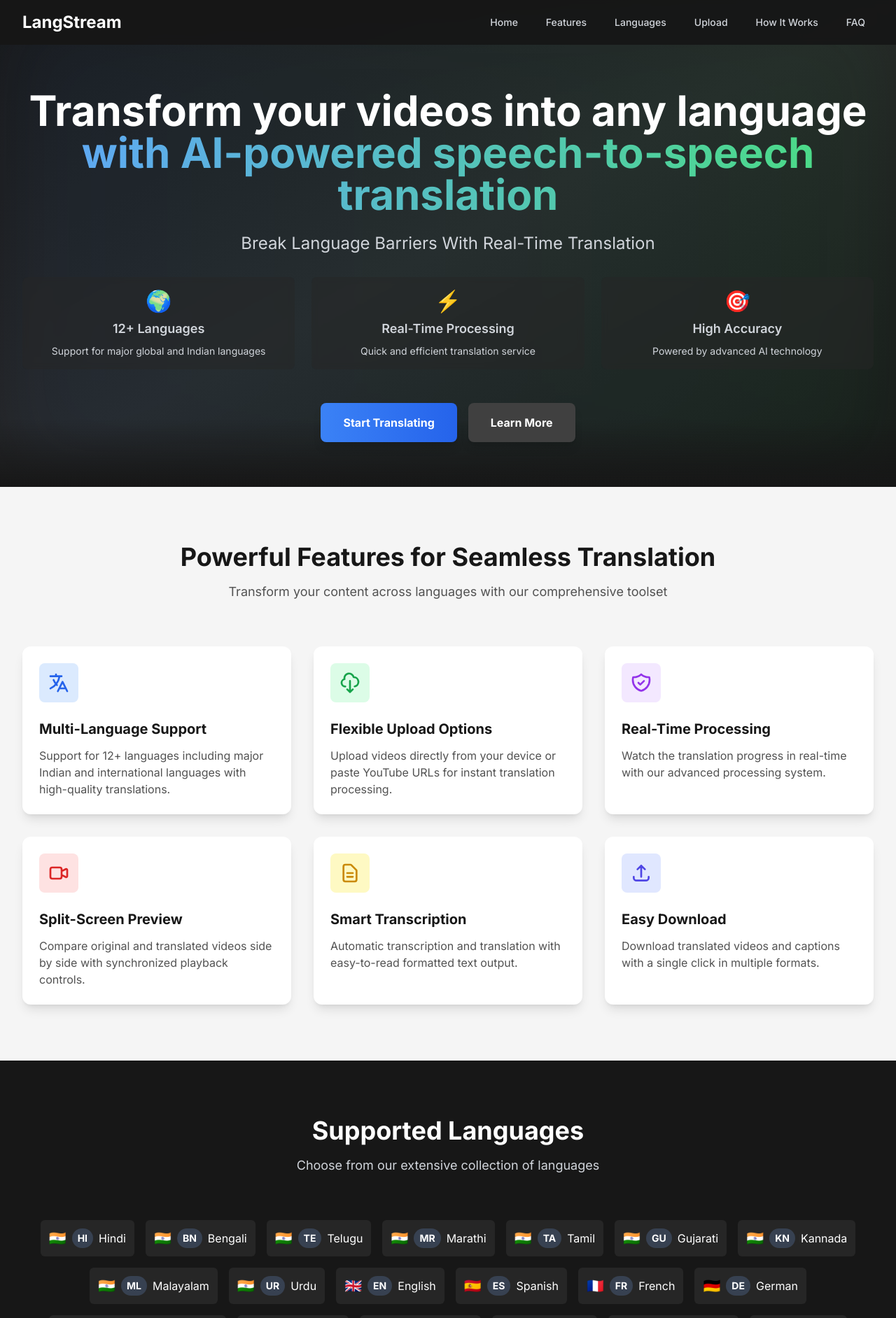
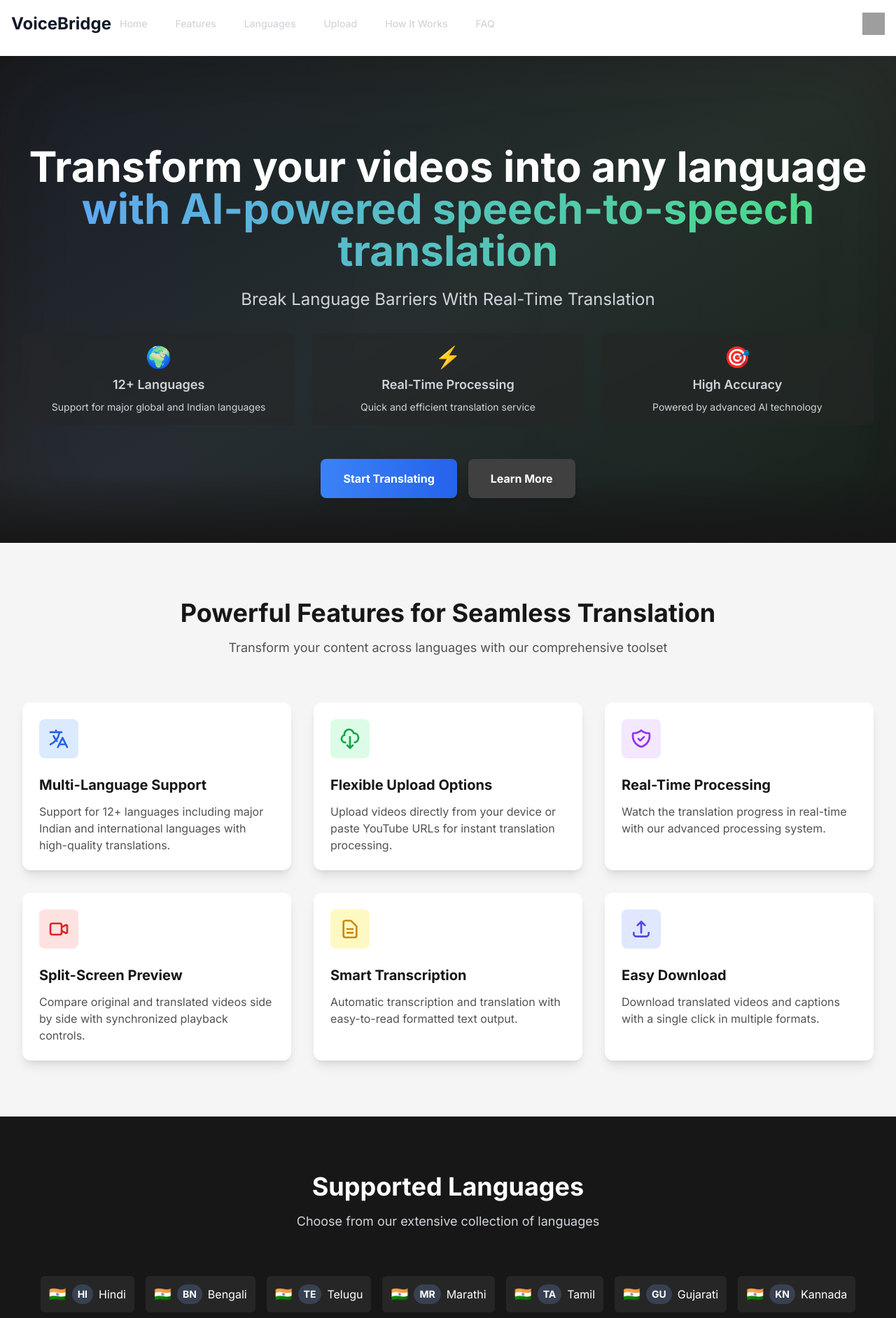
Before and after one commit to pritampani/VoiceBridge, a Flask app: page / in a window 1280 px wide. Shown: the top 1884 px of the page at 70% size. Run offline with Flask 3, Linux system fonts and the light colour scheme; some libraries are stand-ins or nearby versions; grey boxes are pictures that could not be loaded.

Commit message:
Add files via upload

```diff
--- a/templates/index.html
+++ b/templates/index.html
@@ -147,6 +147,33 @@
           },
         }
       </script>
+
+      <!-- Add your custom CSS below -->
+
+      <style>
+        .translate-icon {
+          width: 32px; /* Adjust size */
+          height: 32px;
+          cursor: pointer;
+        }
+        #google_translate_element.hidden {
+          display: none;
+        }
+      </style>
+
+      <style>
+        /* Ensure the Google Translate dropdown appears above other elements */
+        .goog-te-menu-frame {
+          z-index: 9999 !important;
+          position: relative !important;
+        }
+
+        /* Adjust header position when Google Translate toolbar is active */
+        html.translated-ltr header,
+        html.translated-rtl header {
+          top: 40px; /* Adjust this value based on the height of the Google toolbar */
+        }
+      </style>
 
       <!-- Utilities and Components -->
       <script defer src="https://cdnjs.cloudflare.com/ajax/libs/alpinejs/3.13.3/cdn.min.js"></script>
@@ -365,15 +392,45 @@
       </a>
 
       <!-- Header -->
-      <header class="relative z-50 bg-white dark:bg-gray-900">
-        <!-- Header content goes here -->
+      <header class="fixed top-0 left-0 w-full z-50 bg-white dark:bg-gray-900 flex items-center justify-between p-4">
+        <!-- VoiceBridge Branding -->
+        <div class="flex-shrink-0">
+          <span class="text-2xl font-bold text-gray-900 dark:text-white">VoiceBridge</span>
+        </div>
+        <!-- Navigation Menu -->
+        <nav class="hidden md:flex space-x-4">
+          <a href="#hero" class="text-gray-300 hover:text-white px-3 py-2 rounded-md text-sm font-medium">Home</a>
+          <a href="#features" class="text-gray-300 hover:text-white px-3 py-2 rounded-md text-sm font-medium">Features</a>
+          <a href="#languageSelector" class="text-gray-300 hover:text-white px-3 py-2 rounded-md text-sm font-medium">Languages</a>
+          <a href="#videoProcessor" class="text-gray-300 hover:text-white px-3 py-2 rounded-md text-sm font-medium">Upload</a>
+          <a href="#howItWorks" class="text-gray-300 hover:text-white px-3 py-2 rounded-md text-sm font-medium">How It Works</a>
+          <a href="#faq" class="text-gray-300 hover:text-white px-3 py-2 rounded-md text-sm font-medium">FAQ</a>
+        </nav>
+        <!-- Google Translate Widget with Small Icon -->
+        <div class="ml-auto flex items-center">
+          <img src="https://upload.wikimedia.org/wikipedia/commons/d/db/Google_Translate_Icon.png"
+               alt="Translate" class="translate-icon cursor-pointer"
+               onclick="toggleTranslateWidget()">
+          <div id="google_translate_element" class="hidden"></div>
+        </div>
+
       </header>
 
-      <!-- Main content area -->
-      <main id="main-content" class="flex-1 relative ">
-        <!-- Content will be injected here -->
+      <!-- Include the Google Translate scripts just after the header if preferred -->
+      <script type="text/javascript">
+        function googleTranslateElementInit() {
+          new google.translate.TranslateElement({
+            pageLanguage: 'en',
+            includedLanguages: 'hi,bn,te,mr,ta,gu,kn,ml,ur,en,es,fr,de,zh-CN,ru,ja,ar,pt,it,ko',
+            layout: google.translate.TranslateElement.InlineLayout.SIMPLE
+          }, 'google_translate_element');
+        }
+      </script>
+      <script type="text/javascript" src="//translate.google.com/translate_a/element.js?cb=googleTranslateElementInit"></script>
+
+      <main class="pt-20">
+        <!-- Your main content here -->
       </main>
-
       <!-- {bodyScripts} -->
 
    </body>
@@ -381,25 +438,6 @@
 
 <htmlCode>
 <div id="root">
-  <nav id="navbar" class="fixed w-full z-50 bg-neutral-900/95 backdrop-blur-sm">
-    <div class="max-w-7xl mx-auto px-4 sm:px-6 lg:px-8">
-      <div class="flex items-center justify-between h-16">
-        <!-- Logo -->
-        <div class="flex-shrink-0">
-          <span class="text-2xl font-bold text-white">LangStream</span>
-        </div>
-
-        <!-- Desktop Menu -->
-        <div class="hidden md:block">
-          <div class="ml-10 flex items-baseline space-x-4">
-            <a href="#hero" class="text-gray-300 hover:text-white px-3 py-2 rounded-md text-sm font-medium">Home</a>
-            <a href="#features" class="text-gray-300 hover:text-white px-3 py-2 rounded-md text-sm font-medium">Features</a>
-            <a href="#languageSelector" class="text-gray-300 hover:text-white px-3 py-2 rounded-md text-sm font-medium">Languages</a>
-            <a href="#videoProcessor" class="text-gray-300 hover:text-white px-3 py-2 rounded-md text-sm font-medium">Upload</a>
-            <a href="#howItWorks" class="text-gray-300 hover:text-white px-3 py-2 rounded-md text-sm font-medium">How It Works</a>
-            <a href="#faq" class="text-gray-300 hover:text-white px-3 py-2 rounded-md text-sm font-medium">FAQ</a>
-          </div>
-        </div>
 
         <!-- Mobile menu button -->
         <div class="md:hidden">
@@ -409,8 +447,6 @@
               <path stroke-linecap="round" stroke-linejoin="round" stroke-width="2" d="M4 6h16M4 12h16M4 18h16" />
             </svg>
           </button>
-        </div>
-      </div>
         </div>
 
     <!-- Mobile menu -->
@@ -424,7 +460,6 @@
         <a href="#faq" class="text-gray-300 hover:text-white block px-3 py-2 rounded-md text-base font-medium">FAQ</a>
       </div>
     </div>
-  </nav>
 
   <script>
     // Hamburger menu functionality
@@ -882,14 +917,11 @@
         })
         .then(response => {
           console.log("Raw response status:", response.status);
-  console.log("Response headers:", response.headers.get("Content-Type"));
-  if (!response.ok) {
-    throw new Error(`HTTP error! Status: ${response.status}`);
-  }
-  return response.text();  // Get raw text
+          return response.text();  // get raw text
         })
         .then(text => {
           console.log("Raw response text:", text);
+          // Try to parse JSON manually
           try {
             const data = JSON.parse(text);
             console.log("✅ Parsed Response:", data);
@@ -897,6 +929,7 @@
               showError(data.error);
             } else {
               processingStep.textContent = "✅ Video processed successfully!";
+              // Update the page with the returned data
               document.getElementById("originalVideo").querySelector("source").src = data.original_video_url;
               document.getElementById("originalVideo").load();
               document.getElementById("translatedVideo").querySelector("source").src = data.translated_video_url;
@@ -910,12 +943,12 @@
             }
           } catch (err) {
             console.error("JSON parsing error:", err);
-    showError(`Error parsing server response: ${text}`);
+            showError("Error parsing server response!");
           }
         })
         .catch(error => {
-  console.error("🚨 Fetch Error:", error);
-  showError(`Error in processing: ${error.message}`);
+          console.error("🚨 Error:", error);
+          showError("Error in processing!");
         });
       });
     });
@@ -1236,7 +1269,7 @@
       <div class="grid grid-cols-1 md:grid-cols-4 gap-8">
         <!-- Company Info -->
         <div class="col-span-1 md:col-span-2">
-          <h3 class="text-2xl font-bold mb-4">LangStream</h3>
+
           <p class="text-gray-400 mb-4">Breaking language barriers through AI-powered video translation.</p>
           <div class="flex space-x-4">
             <a href="#" class="text-gray-400 hover:text-white transition-colors">
@@ -1280,7 +1313,7 @@
               <svg class="h-5 w-5 mr-2" fill="none" stroke="currentColor" viewBox="0 0 24 24">
                 <path stroke-linecap="round" stroke-linejoin="round" stroke-width="2" d="M3 8l7.89 5.26a2 2 0 002.22 0L21 8M5 19h14a2 2 0 002-2V7a2 2 0 00-2-2H5a2 2 0 00-2 2v10a2 2 0 002 2z"/>
               </svg>
-              support@langstream.com
+              support@VoiceBridge.com
             </li>
             <li class="flex items-center">
               <svg class="h-5 w-5 mr-2" fill="none" stroke="currentColor" viewBox="0 0 24 24">
@@ -1295,7 +1328,7 @@
 
       <div class="mt-12 pt-8 border-t border-neutral-800">
         <div class="text-center text-gray-400 text-sm">
-          <p>&copy; 2024 LangStream. All rights reserved.</p>
+          <p>&copy; 2024 VoiceBridge. All rights reserved.</p>
         </div>
       </div>
     </div>
@@ -1306,5 +1339,13 @@
             <script>
                 console.log('Page complete');
             </script>
+
+            <script>
+              function toggleTranslateWidget() {
+                const widget = document.getElementById('google_translate_element');
+                widget.classList.toggle('hidden');
+              }
+            </script>
+
             </body>
             </html>
```
Lines whose indentation alone changed are shown as unchanged.
